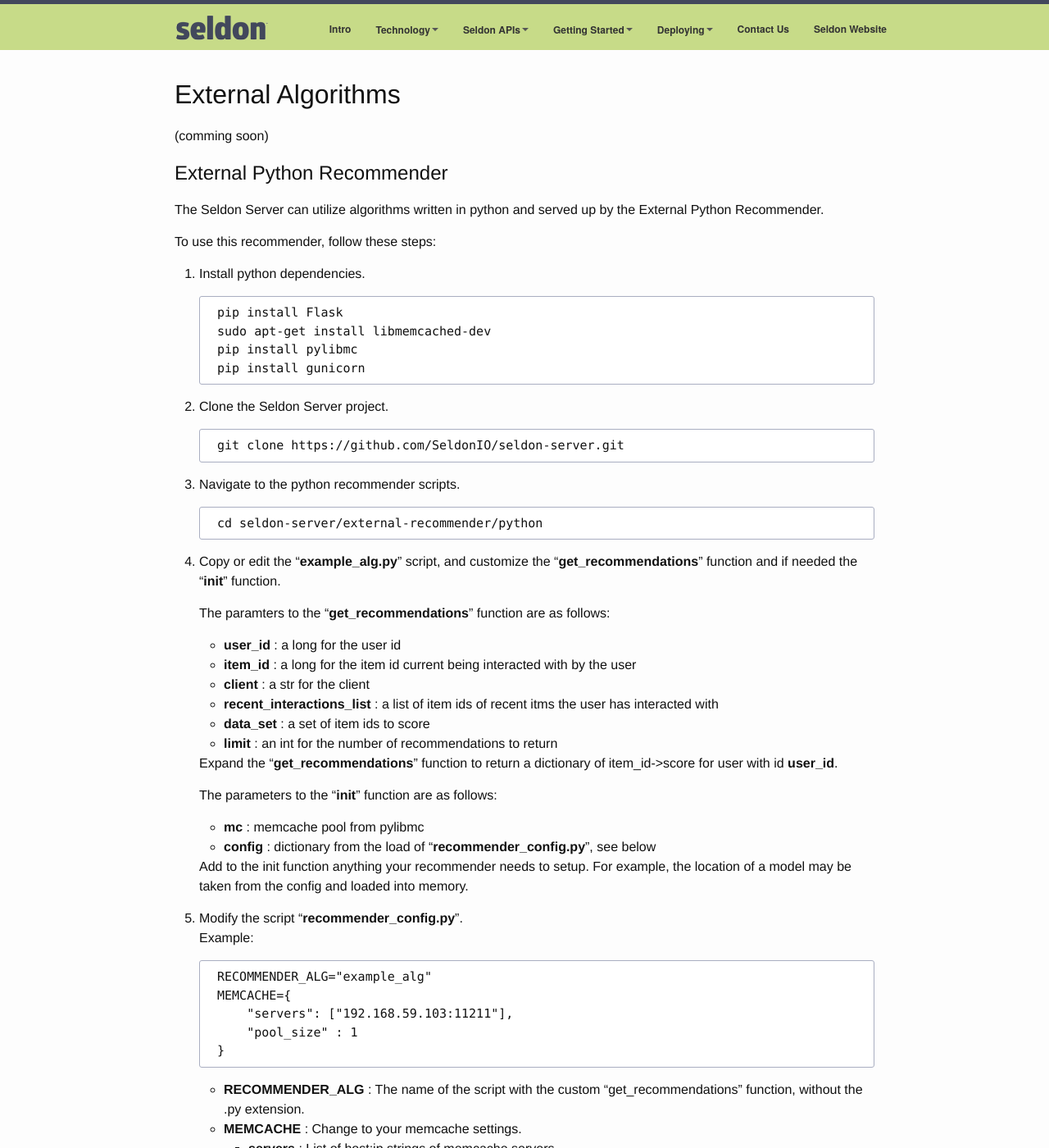
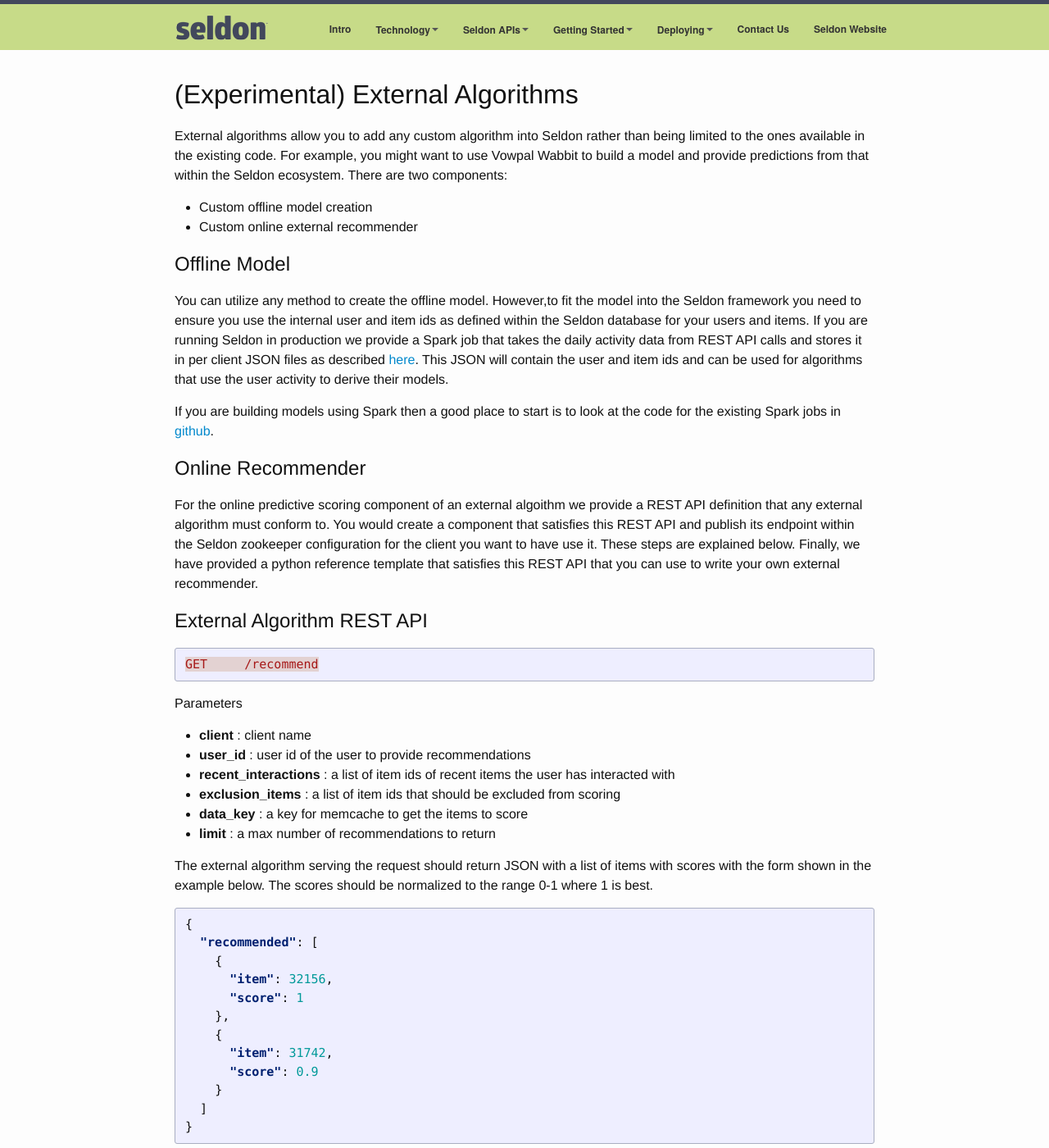
Before and after one commit to SeldonIO/seldonio.github.com, a Jekyll site: the page built from external-algorithms.md, in a window 1280 px wide and 1400 px high. Shown: the whole window at 82% size. Built offline with Jekyll 4.4.1, drawn with Linux system fonts in a browser that asks for light colours; some of the changed text lies outside the part shown.

Commit message:
expand external algs documentation

````diff
--- a/external-algorithms.md
+++ b/external-algorithms.md
@@ -3,13 +3,88 @@ layout: default
 title: External Algorithms
 ---
 
-# External Algorithms
+# (Experimental) External Algorithms
 
-(comming soon)
+External algorithms allow you to add any custom algorithm into Seldon rather than being limited to the ones available in the existing code. For example, you might want to use Vowpal Wabbit to build a model and provide predictions from that within the Seldon ecosystem. There are two components:
 
-## External Python Recommender
+ * Custom offline model creation
+ * Custom online external recommender
 
-The Seldon Server can utilize algorithms written in python and served up by the External Python Recommender.
+## Offline Model
+
+You can utilize any method to create the offline model. However,to fit the model into the Seldon framework you need to ensure you use the internal user and item ids as defined within the Seldon database for your users and items. If you are running Seldon in production we provide a Spark job that takes the daily activity data from REST API calls and stores it in per client JSON files as described [here](spark-models.html#actions). This JSON will contain the user and item ids and can be used for algorithms that use the user activity to derive their models.
+
+If you are building models using Spark then a good place to start is to look at the code for the existing Spark jobs in [github](https://github.com/SeldonIO/seldon-server/offline-jobs/spark/).
+
+## Online Recommender
+For the online predictive scoring component of an external algoithm we provide a REST API definition that any external algorithm must conform to. You would create a component that satisfies this REST API and publish its endpoint within the Seldon zookeeper configuration for the client you want to have use it. These steps are explained below. Finally, we have provided a python reference template that satisfies this REST API that you can use to write your own external recommender.
+
+### External Algorithm REST API
+
+{% highlight http %}
+GET     /recommend
+{% endhighlight %}
+
+Parameters
+
+ * **client** : client name
+ * **user_id** : user id of the user to provide recommendations
+ * **recent_interactions** : a list of item ids of recent items the user has interacted with
+ * **exclusion_items** : a list of item ids that should be excluded from scoring
+ * **data_key** : a key for memcache to get the items to score
+ * **limit** : a max number of recommendations to return
+
+The external algorithm serving the request should return JSON with a list of items with scores with the form shown in the example below. The scores should be normalized to the range 0-1 where 1 is best.
+
+{% highlight json %}
+{
+  "recommended": [
+    {
+      "item": 32156,
+      "score": 1
+    },
+    {
+      "item": 31742,
+      "score": 0.9
+    }
+  ]
+}
+{% endhighlight %}
+
+Below is an example internal call the seldon server would make for a client *test1*, for user with id *1* who has recently interacted with content with item ids *16* and *260* requesting recommendations with no items that need to be excluded and a key for memcache to get the items to score which is *RecentItems:test1:0:100000*
+
+{% highlight http %}
+GET /recommend?client=test1&user_id=1&recent_interactions=16,260&exclusion_items=&data_key=RecentItems%3Atest1%3A0%3A100000&limit=30
+{% endhighlight %}
+
+
+### Zookeeper configuration
+When you have an external recommendation server running that supports the internal REST API you can activtae this new recommender inside Seldon for a particular client by specifying an **externalItemRecommendationAlgorithm** for the client in its **algs** node, for example to specify an external algorithm running at ```http://127.0.0.1:5000/recommend``` for client **client1** which uses the most recent 10000 items to score you would set the node ```/all_clients/client1/algs``` to
+
+{% highlight bash %}
+{
+"algorithms":
+	[{"name":"externalItemRecommendationAlgorithm",
+	"includers":["recentItemsIncluder"],
+	"filters":[],
+	"config":[{"name":"io.seldon.algorithm.inclusion.itemsperincluder",
+	           "value":100000},
+		   {"name":"io.seldon.algorithm.external.url",
+		    "value":"http://127.0.0.1:5000/recommend"},
+		   {"name":"io.seldon.algorithm.external.name",
+                    "value":"example_alg"}]
+         }],
+"combiner":"firstSuccessfulCombiner"
+}
+{% endhighlight %}
+
+There are two config options that should be set:
+
+ * io.seldon.algorithm.external.url : the endpoint for the REST API
+ * io.seldon.algorithm.external.name : the name of the algorithm (will appear in the logs)
+
+### External Python Recommender Template
+We have provided a template for writing an external recommender in python.
 
 To use this recommender, follow these steps:
 
@@ -33,7 +108,6 @@ To use this recommender, follow these steps:
     The paramters to the "**get_recommendations**" function are as follows:
 
     * **user_id** : a long for the user id
-    * **item_id** : a long for the item id current being interacted with by the user
     * **client** : a str for the client
     * **recent_interactions_list** : a list of item ids of recent itms the user has interacted with
     * **data_set** : a set of item ids to score
````
